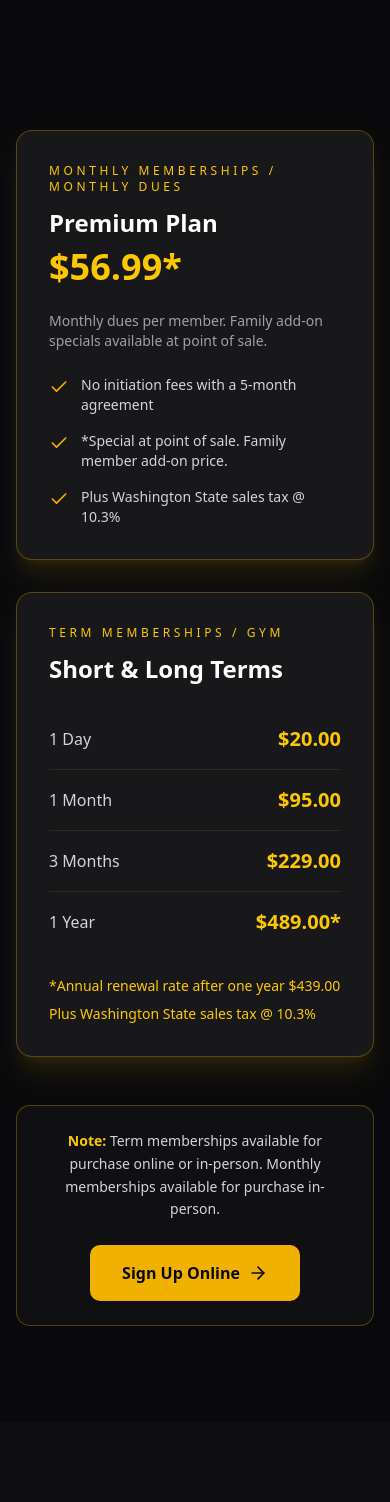
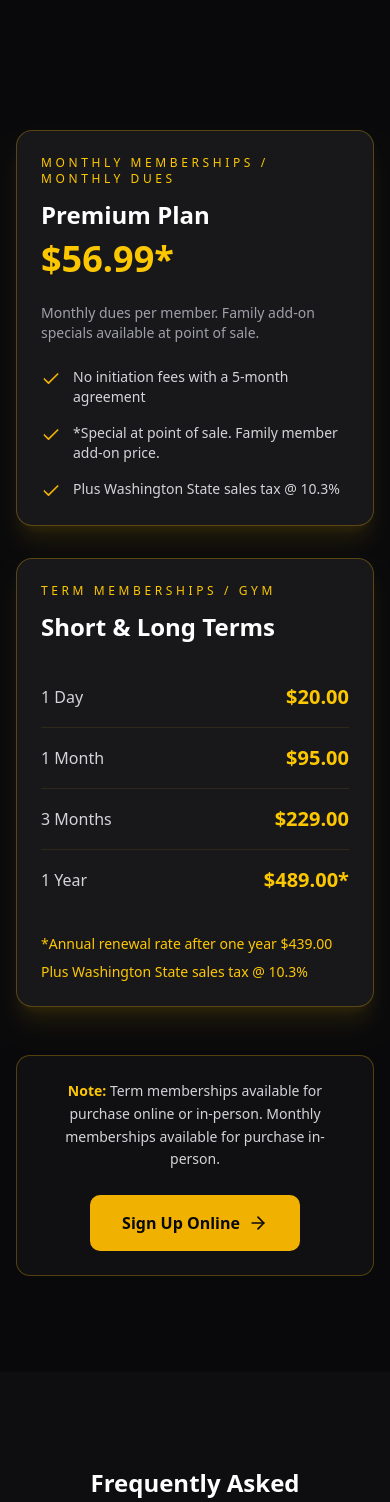
Before and after one commit to DrakeAlia/ironworks-gym, a Next.js app: page /membership in a window 390 px wide. Shown: the part 2000-3502 px from the top of the page. Built offline with nearby package versions, Linux system fonts and the light colour scheme.

Commit message:
gave a hover effect on what's included

```diff
--- a/app/membership/page.tsx
+++ b/app/membership/page.tsx
@@ -197,7 +197,7 @@ export default function Membership() {
               whileInView={{ opacity: 1, y: 0 }}
               viewport={{ once: true }}
               transition={{ duration: 0.6 }}
-              className="bg-zinc-900 border border-yellow-500/30 rounded-2xl p-8 shadow-xl shadow-yellow-500/10 flex flex-col"
+              className="bg-zinc-900 border border-yellow-500/30 rounded-2xl p-6 sm:p-8 shadow-xl shadow-yellow-500/10 flex flex-col"
             >
               <p className="text-xs uppercase tracking-[0.3em] text-yellow-400 mb-3">
                 {premiumPlan.subtitle}
@@ -223,7 +223,7 @@ export default function Membership() {
               whileInView={{ opacity: 1, y: 0 }}
               viewport={{ once: true }}
               transition={{ duration: 0.6, delay: 0.1 }}
-              className="bg-zinc-900 border border-yellow-500/30 rounded-2xl p-8 shadow-xl shadow-yellow-500/10 flex flex-col"
+              className="bg-zinc-900 border border-yellow-500/30 rounded-2xl p-6 sm:p-8 shadow-xl shadow-yellow-500/10 flex flex-col"
             >
               <p className="text-xs uppercase tracking-[0.3em] text-yellow-400 mb-3">
                 Term Memberships / Gym
@@ -231,7 +231,7 @@ export default function Membership() {
               <h3 className="text-2xl sm:text-3xl font-bold text-white mb-6">Short & Long Terms</h3>
               <ul className="divide-y divide-yellow-500/10">
                 {termMemberships.map((term) => (
-                  <li key={term.label} className="flex items-center justify-between py-4">
+                  <li key={term.label} className="flex items-center justify-between py-4 min-h-[44px]">
                     <span className="text-base sm:text-lg text-zinc-300 font-medium">{term.label}</span>
                     <span className="text-xl sm:text-2xl font-bold text-yellow-400">{term.price}</span>
                   </li>
@@ -332,21 +332,21 @@ export default function Membership() {
             </h2>
           </motion.div>
           <div className="grid grid-cols-1 md:grid-cols-3 gap-8">
-            <div className="bg-zinc-950 border border-yellow-500/20 rounded-lg p-6 text-center">
+            <div className="bg-zinc-950 border border-yellow-500/20 rounded-lg p-5 sm:p-6 text-center hover:border-yellow-500/40 transition-colors duration-300">
               <Dumbbell className="h-12 w-12 text-yellow-500 mx-auto mb-4" />
               <h3 className="text-xl font-semibold mb-2">Premium Equipment</h3>
               <p className="text-zinc-400 text-sm">
                 Featuring Atlantis, Hammer Strength, Life Fitness, and Cybex Equipment
               </p>
             </div>
-            <div className="bg-zinc-950 border border-yellow-500/20 rounded-lg p-6 text-center">
+            <div className="bg-zinc-950 border border-yellow-500/20 rounded-lg p-5 sm:p-6 text-center hover:border-yellow-500/40 transition-colors duration-300">
               <Users className="h-12 w-12 text-yellow-500 mx-auto mb-4" />
               <h3 className="text-xl font-semibold mb-2">Expert Community</h3>
               <p className="text-zinc-400 text-sm">
                 Train alongside dedicated athletes and fitness enthusiasts
               </p>
             </div>
-            <div className="bg-zinc-950 border border-yellow-500/20 rounded-lg p-6 text-center">
+            <div className="bg-zinc-950 border border-yellow-500/20 rounded-lg p-5 sm:p-6 text-center hover:border-yellow-500/40 transition-colors duration-300">
               <Award className="h-12 w-12 text-yellow-500 mx-auto mb-4" />
               <h3 className="text-xl font-semibold mb-2">Proven Results</h3>
               <p className="text-zinc-400 text-sm">
@@ -385,7 +385,7 @@ export default function Membership() {
                 transition={{ duration: 0.6, delay: index * 0.1 }}
                 className="bg-zinc-900 border border-yellow-500/20 rounded-lg p-6"
               >
-                <h3 className="text-2xl font-semibold mb-4 text-yellow-500">{policy.title}</h3>
+                <h3 className="text-xl sm:text-2xl font-semibold mb-4 text-yellow-500">{policy.title}</h3>
                 <ul className="space-y-3">
                   {policy.content.map((item, idx) => (
                     <li key={idx} className="flex items-start">
```
